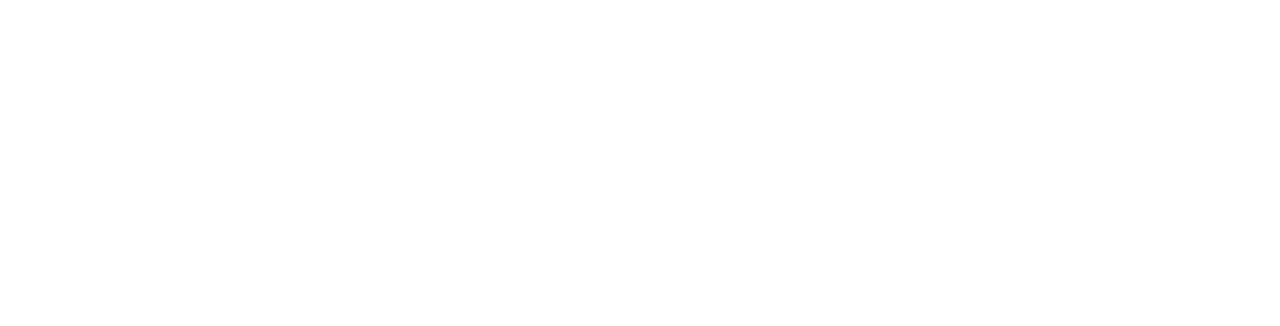
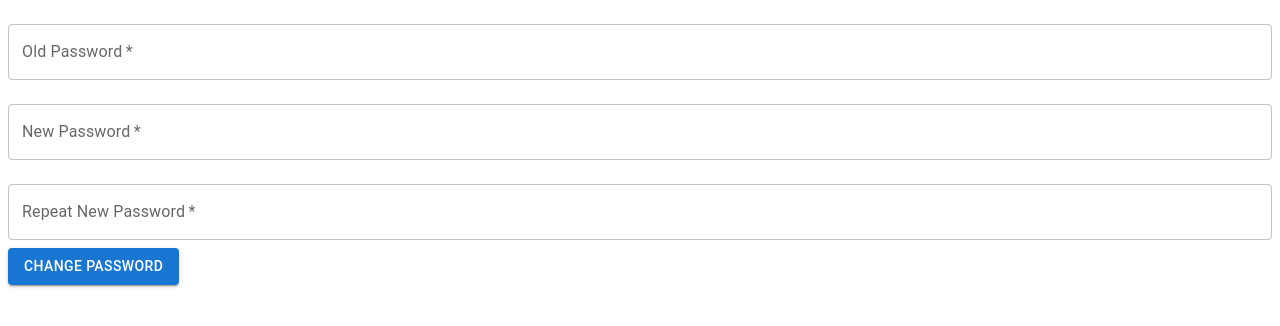
Before and after one commit to Faith-chepkemboi/WEB_APPLICATION, a React (Create React App) app in the folder frontend/: page /changePassword in a window 1280 px wide. Shown: the top 326 px of the page. Built offline with nearby package versions, Linux system fonts and the light colour scheme.

Commit message:
change password

```diff
--- a/frontend/src/App.js
+++ b/frontend/src/App.js
@@ -2,6 +2,7 @@
 import { BrowserRouter as Router, Route, Switch } from 'react-router-dom';
 import LoginForm from './components/LoginForm';
 import RegisterForm from './components/RegisterForm';
+import ChangePasswordForm from './components/ChangePasswordForm';
 import Dashboard from './components/Dashboard';
 import Profile from './components/Profile';
 import UpdateProfile from './components/UpdateProfile';
@@ -16,6 +17,7 @@
                 <Route path="/dashboard" component={Dashboard} />
                 <Route path="/profile" component={Profile} />
                 <Route path="/register" component={RegisterForm} />
+                <Route path="/changePassword" component={ChangePasswordForm} />
                 <Route path="/updateProfile" component={UpdateProfile} />
 
                 <Route path="/logout" component={Logout} />
--- /dev/null
+++ b/frontend/src/components/ChangePasswordForm.js
@@ -0,0 +1,77 @@
+import React, { useState } from 'react';
+import axios from 'axios';
+import { TextField, Button } from '@mui/material';
+
+const ChangePasswordForm = ({ onSuccess }) => {
+    const [passwordData, setPasswordData] = useState({
+        oldPassword: '',
+        newPassword: '',
+        repeatNewPassword: '',
+    });
+
+    const handleChange = (e) => {
+        setPasswordData({ ...passwordData, [e.target.name]: e.target.value });
+    };
+
+    const handleSubmit = async (e) => {
+        e.preventDefault();
+        if (passwordData.newPassword !== passwordData.repeatNewPassword) {
+            alert('New passwords do not match. Please try again.');
+            return;
+        }
+
+        try {
+            const response = await axios.post('http://localhost:8000/core/api/changePassword/', passwordData, {
+                headers: {
+                    Authorization: `Bearer ${localStorage.getItem('accessToken')}`
+                }
+            });
+            console.log('Password changed successfully:', response.data);
+            alert('Password changed successfully!');
+            onSuccess(); // Call the onSuccess callback provided by parent component
+        } catch (error) {
+            console.error('Error changing password:', error);
+            alert('Failed to change password. Please try again.');
+        }
+    };
+
+    return (
+        <form onSubmit={handleSubmit}>
+            <TextField
+                type="password"
+                label="Old Password"
+                name="oldPassword"
+                value={passwordData.oldPassword}
+                onChange={handleChange}
+                required
+                fullWidth
+                margin="normal"
+            />
+            <TextField
+                type="password"
+                label="New Password"
+                name="newPassword"
+                value={passwordData.newPassword}
+                onChange={handleChange}
+                required
+                fullWidth
+                margin="normal"
+            />
+            <TextField
+                type="password"
+                label="Repeat New Password"
+                name="repeatNewPassword"
+                value={passwordData.repeatNewPassword}
+                onChange={handleChange}
+                required
+                fullWidth
+                margin="normal"
+            />
+            <Button type="submit" variant="contained" color="primary">
+                Change Password
+            </Button>
+        </form>
+    );
+};
+
+export default ChangePasswordForm;
--- a/frontend/src/components/Dashboard.js
+++ b/frontend/src/components/Dashboard.js
@@ -92,6 +92,9 @@
                     <ListItem button onClick={handleDeleteProfile}>
                         <ListItemText primary="Delete Profile" />
                     </ListItem>
+                    <ListItem button component="a" href="/changePassword" onClick={toggleDrawer}>
+                        <ListItemText primary="Change Password" />
+                    </ListItem>
                 </List>
             </DrawerStyled>
 
--- a/frontend/src/components/Logout.js
+++ b/frontend/src/components/Logout.js
@@ -15,7 +15,7 @@
         console.log("Tokens removed");
 
         // Redirect to login page
-        history.push('/');
+        history.push('/login');
         console.log("Redirecting to login");
     }, [history]);
 
```
Also changed, not shown: 1 other file (tests, documents, lock files or other folders).
